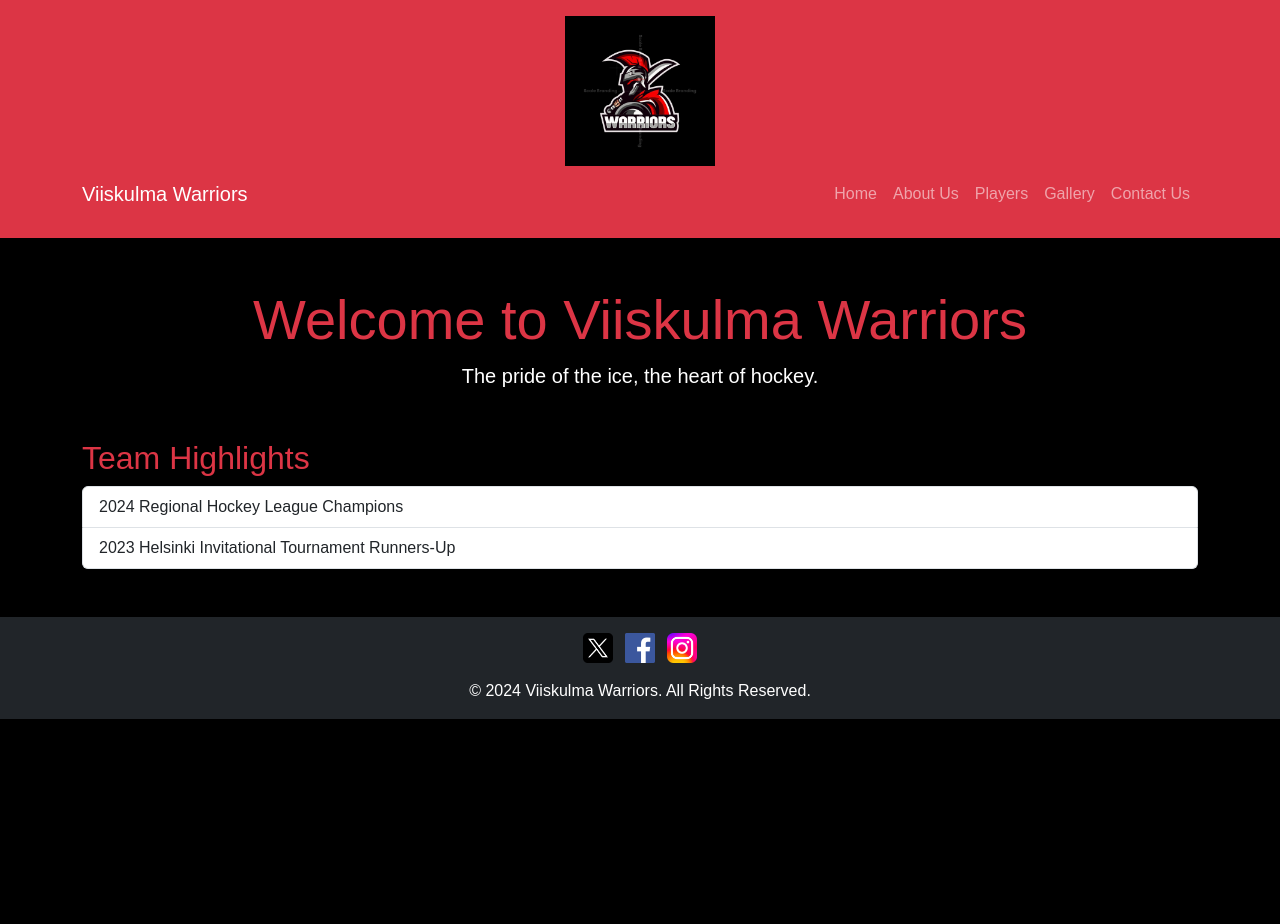
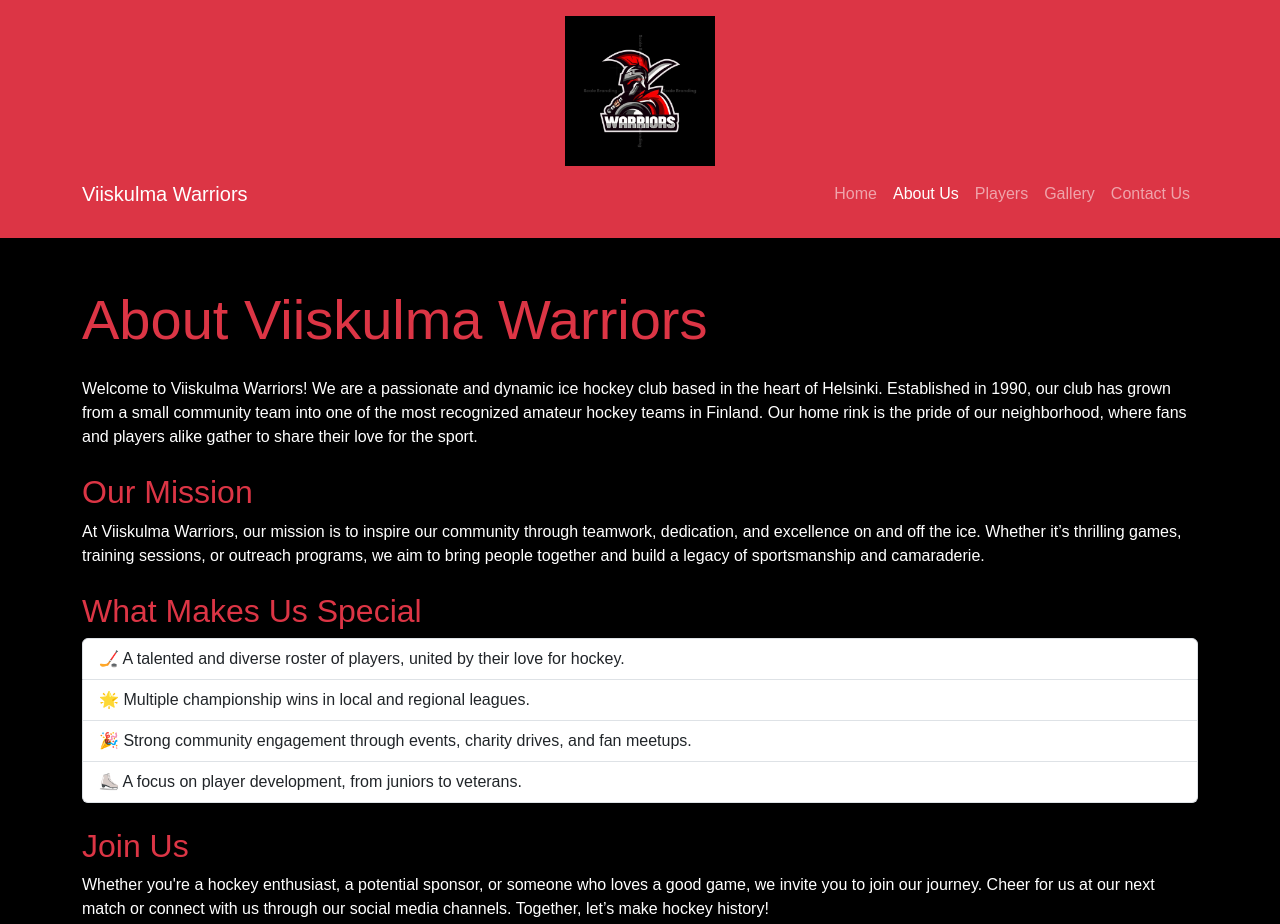
Before and after one commit to SamuT97/Website, a plain HTML site: page about.html in a window 1280 px wide. Shown: the top 924 px of the page. Before the commit the page ends 800 px from the top, so only its background shows below. Drawn offline with nearby package versions, Linux system fonts and the light colour scheme.

Commit message:
Add files via upload

```diff
--- a/about.html
+++ b/about.html
@@ -3,7 +3,7 @@
 <head>
     <meta charset="UTF-8">
     <meta name="viewport" content="width=device-width, initial-scale=1.0">
-    <title>Viiskulma Warriors</title>
+    <title>About Us - Viiskulma Warriors</title>
     <link href="https://cdn.jsdelivr.net/npm/bootstrap@5.3.0-alpha3/dist/css/bootstrap.min.css" rel="stylesheet">
     <link rel="stylesheet" href="css/styles.css">
     <link rel="icon" href="img/logo.jpg">
@@ -15,14 +15,14 @@
         </div>
         <nav class="navbar navbar-expand-lg navbar-dark bg-danger">
             <div class="container">
-                <a class="navbar-brand" href="#">Viiskulma Warriors</a>
+                <a class="navbar-brand" href="index.html">Viiskulma Warriors</a>
                 <button class="navbar-toggler" type="button" data-bs-toggle="collapse" data-bs-target="#navbarNav" aria-controls="navbarNav" aria-expanded="false" aria-label="Toggle navigation">
                     <span class="navbar-toggler-icon"></span>
                 </button>
                 <div class="collapse navbar-collapse" id="navbarNav">
                     <ul class="navbar-nav ms-auto">
                         <li class="nav-item"><a class="nav-link" href="index.html">Home</a></li>
-                        <li class="nav-item"><a class="nav-link" href="about.html">About Us</a></li>
+                        <li class="nav-item"><a class="nav-link active" href="about.html">About Us</a></li>
                         <li class="nav-item"><a class="nav-link" href="players.html">Players</a></li>
                         <li class="nav-item"><a class="nav-link" href="gallery.html">Gallery</a></li>
                         <li class="nav-item"><a class="nav-link" href="contact.html">Contact Us</a></li>
@@ -33,17 +33,26 @@
     </header>
 
     <main class="container my-5">
-        <section class="text-center">
-            <h1 class="display-4 text-danger">Welcome to Viiskulma Warriors</h1>
-            <p class="lead">The pride of the ice, the heart of hockey.</p>
-        </section>
-
-        <section class="mt-5">
-            <h2 class="text-danger">Team Highlights</h2>
+        <section>
+            <h1 class="display-4 text-danger">About Viiskulma Warriors</h1>
+            <p class="mt-4">
+                Welcome to Viiskulma Warriors! We are a passionate and dynamic ice hockey club based in the heart of Helsinki. Established in 1990, our club has grown from a small community team into one of the most recognized amateur hockey teams in Finland. Our home rink is the pride of our neighborhood, where fans and players alike gather to share their love for the sport.
+            </p>
+            <h2 class="mt-4 text-danger">Our Mission</h2>
+            <p>
+                At Viiskulma Warriors, our mission is to inspire our community through teamwork, dedication, and excellence on and off the ice. Whether it’s thrilling games, training sessions, or outreach programs, we aim to bring people together and build a legacy of sportsmanship and camaraderie.
+            </p>
+            <h2 class="mt-4 text-danger">What Makes Us Special</h2>
             <ul class="list-group">
-                <li class="list-group-item">2024 Regional Hockey League Champions</li>
-                <li class="list-group-item">2023 Helsinki Invitational Tournament Runners-Up</li>
+                <li class="list-group-item">🏒 A talented and diverse roster of players, united by their love for hockey.</li>
+                <li class="list-group-item">🌟 Multiple championship wins in local and regional leagues.</li>
+                <li class="list-group-item">🎉 Strong community engagement through events, charity drives, and fan meetups.</li>
+                <li class="list-group-item">⛸️ A focus on player development, from juniors to veterans.</li>
             </ul>
+            <h2 class="mt-4 text-danger">Join Us</h2>
+            <p>
+                Whether you're a hockey enthusiast, a potential sponsor, or someone who loves a good game, we invite you to join our journey. Cheer for us at our next match or connect with us through our social media channels. Together, let’s make hockey history!
+            </p>
         </section>
     </main>
 
```
